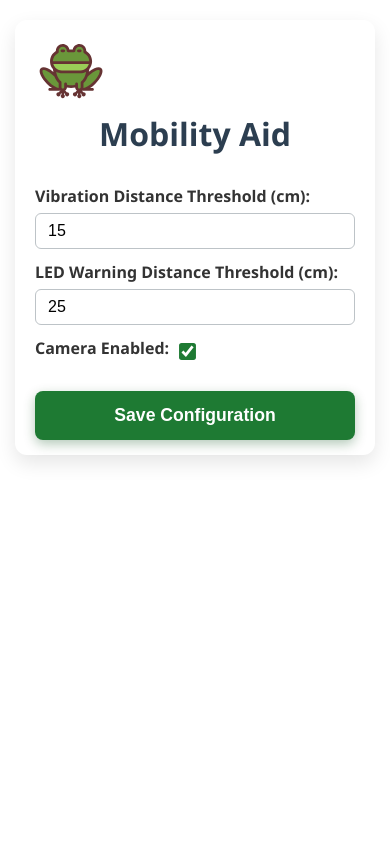
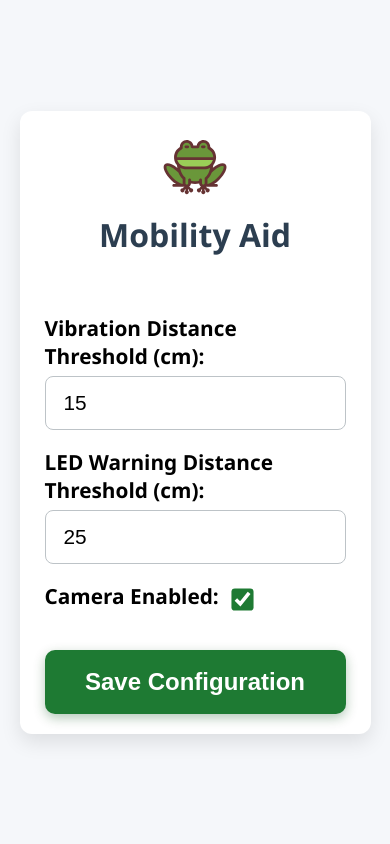
Before and after one commit to TF2113/mobility-aid, a Flask app: page / in a window 390 px wide. Run offline with Flask 3, Linux system fonts and the light colour scheme.

Commit message:
Add responsive mobile scaling to web page

```diff
--- a/web/static/styles.css
+++ b/web/static/styles.css
@@ -1,18 +1,38 @@
-/* Reset some defaults */
 * {
     box-sizing: border-box;
 }
 
+html,
 body {
+    height: 100%;
+    margin: 0;
+    padding: 0;
+}
+
+body {
+    display: flex;
+    justify-content: center;
+    align-items: center;
+    min-height: 100vh;
+    background: #f5f7fa;
     font-family: 'Segoe UI', Tahoma, Geneva, Verdana, sans-serif;
-    background: #f5f7fa;
-    color: #333;
+}
+
+.container {
     max-width: 480px;
-    margin: 50px auto;
+    width: 90%;
     padding: 20px 30px;
     border-radius: 12px;
     box-shadow: 0 8px 20px rgba(0, 0, 0, 0.1);
     background-color: #fff;
+}
+
+.heading {
+    display: flex;
+    flex-direction: column;
+    align-items: center;
+    gap: 10px;
+    margin-bottom: 30px;
 }
 
 h1 {
@@ -99,8 +119,43 @@ button:hover {
 }
 
 @media (max-width: 520px) {
-    body {
-        margin: 20px 15px;
-        padding: 15px 20px;
+    .container {
+        max-width: 90%;
+        padding: 20px 25px;
+    }
+
+    h1 {
+        font-size: 2rem;
+        margin-bottom: 28px;
+    }
+
+    label {
+        font-size: 1.3rem;
+        margin-bottom: 18px;
+    }
+
+    input[type="number"] {
+        font-size: 1.3rem;
+        padding: 14px 18px;
+        border-width: 1.8px;
+        border-radius: 8px;
+    }
+
+    input[type="checkbox"] {
+        transform: scale(1.7);
+        margin-left: 12px;
+    }
+
+    button {
+        font-size: 1.5rem;
+        padding: 18px 0;
+        border-radius: 10px;
+        margin-top: 40px;
+    }
+
+    .flash-success,
+    .flash-danger {
+        font-size: 1.3rem;
+        padding: 18px 20px;
     }
 }
--- a/web/templates/index.html
+++ b/web/templates/index.html
@@ -3,14 +3,15 @@
 
 <head>
     <meta charset="UTF-8" />
+    <meta name="viewport" content="width=device-width, initial-scale=1" />
     <title>Mobility Aid Config Dashboard</title>
     <link rel="stylesheet" href="{{ url_for('static', filename='styles.css') }}">
 </head>
 
 <body>
+    <div class= "container">
         <div class="heading">
-        <img class="frog" src="{{ url_for('static', filename='frog-svgrepo-com.svg') }}"
-            width="72" height="72">
+            <img class="frog" src="{{ url_for('static', filename='frog-svgrepo-com.svg') }}" width="72" height="72">
             <h1 class="title">Mobility Aid</h1>
         </div>
 
@@ -30,7 +31,8 @@
 
             <label>
                 LED Warning Distance Threshold (cm):
-            <input type="number" name="prox_yellow_led" min="2" max="200" value="{{ config.prox_yellow_led }}" required>
+                <input type="number" name="prox_yellow_led" min="2" max="200" value="{{ config.prox_yellow_led }}"
+                    required>
             </label>
 
             <label>
@@ -40,6 +42,7 @@
 
             <button type="submit">Save Configuration</button>
         </form>
+    </div>
 </body>
 
 </html>
```
Lines whose indentation alone changed are shown as unchanged.
